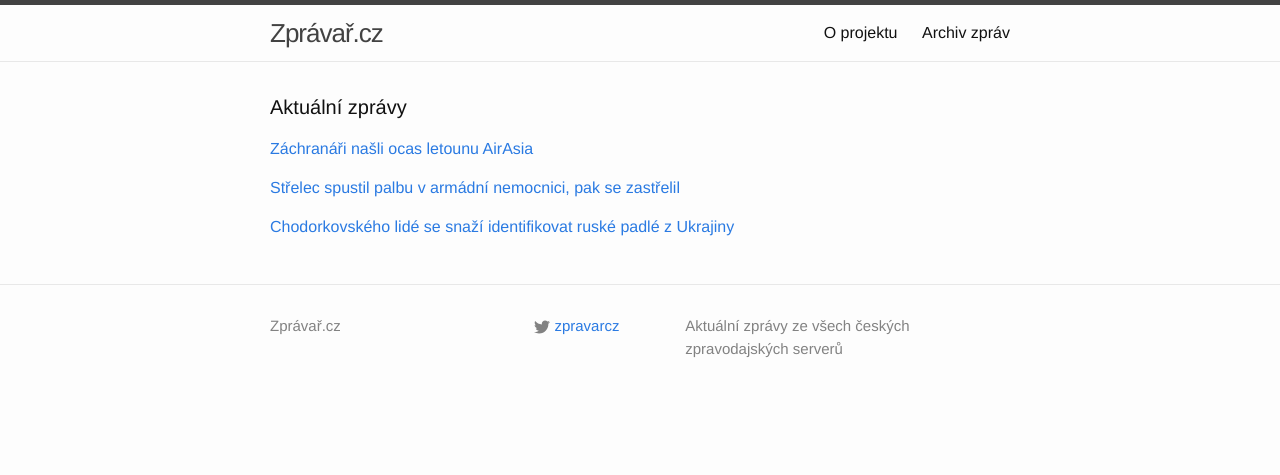
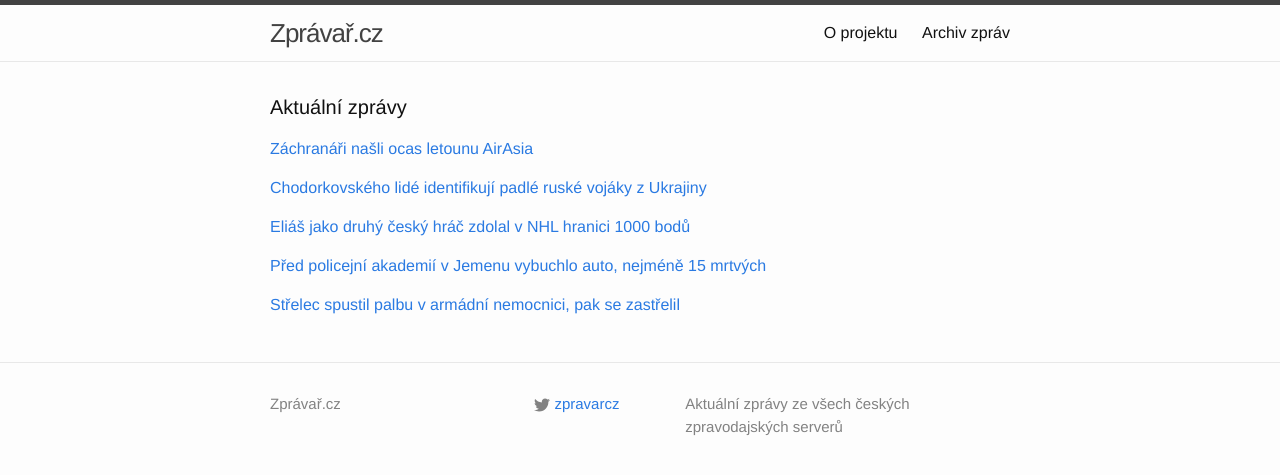
Before and after one commit to adliska/zpravar, a Jekyll site: the page built from index.html, in a window 1280 px wide. Shown: the top 475 px of the page. Built offline with Jekyll 4.4.1, drawn with Linux system fonts in a browser that asks for light colours.

Commit message:
zpravar news update

```diff
--- a/index.html
+++ b/index.html
@@ -8,23 +8,40 @@ layout: default
 <p><a href="javascript:;" onclick="toggle_visibility('zpravy0')">Záchranáři našli ocas letounu AirAsia</a></p>
 <div id="zpravy0" style="display:none">
 <ul>
+<li><a href=http://zpravy.e15.cz/zahranicni/udalosti/zachranari-nasli-ocas-letounu-airasia-1150638>Záchranáři našli ocas letounu AirAsia - zpravy.e15.cz</a></li>
 <li><a href=http://www.tyden.cz/rubriky/zahranici/asie-a-oceanie/zachranari-nasli-ocas-letounu-airasia_329296.html>Záchranáři našli ocas letounu AirAsia - www.tyden.cz</a></li>
 <li><a href=http://zpravy.aktualne.cz/zahranici/prulom-zachranari-nasli-v-oceanu-ocas-letounu-airasia/r~f8c69c48962f11e4aff10025900fea04/>Průlom: Pátrací týmy našly v oceánu ocas letounu AirAsia - zpravy.aktualne.cz</a></li>
 <li><a href=http://zpravy.idnes.cz/nalez-ocasni-casti-airbusu-airasia-dt1-/zahranicni.aspx?c=A150107_063753_zahranicni_wlk>Našli jsme ocas airbusu, oznámili indonéští pátrači - zpravy.idnes.cz</a></li>
 <li><a href=http://www.ceskenoviny.cz/zpravy/zpravy/zachranari-nasli-ocas-letounu-airasia/1165758>Záchranáři našli ocas letounu AirAsia - www.ceskenoviny.cz</a></li>
 </ul>
-</div><p><a href="javascript:;" onclick="toggle_visibility('zpravy1')">Střelec spustil palbu v armádní nemocnici, pak se zastřelil</a></p>
+</div><p><a href="javascript:;" onclick="toggle_visibility('zpravy1')">Chodorkovského lidé identifikují padlé ruské vojáky z Ukrajiny</a></p>
 <div id="zpravy1" style="display:none">
+<ul>
+<li><a href=http://zpravy.idnes.cz/chodorkovskij-identifikace-obeti-ukrajina-rusko-fb1-/zahranicni.aspx?c=A150107_070025_zahranicni_wlk>Chodorkovského lidé identifikují padlé ruské vojáky z Ukrajiny - zpravy.idnes.cz</a></li>
+<li><a href=http://zpravy.e15.cz/zahranicni/udalosti/chodorkovskeho-lide-se-snazi-identifikovat-ruske-padle-z-ukrajiny-1150635>Chodorkovského lidé se snaží identifikovat ruské padlé z Ukrajiny - zpravy.e15.cz</a></li>
+<li><a href=http://www.novinky.cz/zahranicni/evropa/358027-chodorkovskeho-lide-se-snazi-identifikovat-ruske-padle-z-ukrajiny.html>Chodorkovského lidé se snaží identifikovat ruské padlé z Ukrajiny  - www.novinky.cz</a></li>
+<li><a href=http://www.ceskenoviny.cz/zpravy/zpravy/chodorkovskeho-lide-se-snazi-identifikovat-ruske-padle-z-ukrajiny/1165738>Chodorkovského lidé se snaží identifikovat ruské padlé z Ukrajiny - www.ceskenoviny.cz</a></li>
+</ul>
+</div><p><a href="javascript:;" onclick="toggle_visibility('zpravy2')">Eliáš jako druhý český hráč zdolal v NHL hranici 1000 bodů</a></p>
+<div id="zpravy2" style="display:none">
+<ul>
+<li><a href=http://www.denik.cz/hokej/elias-jako-druhy-cesky-hrac-zdolal-v-nhl-hranici-1000-bodu-20150107.html>Eliáš jako druhý český hráč zdolal v NHL hranici 1000 bodů - www.denik.cz</a></li>
+<li><a href=http://hokej.idnes.cz/elias-reziroval-vyhru-new-jersey-dq7-/nhl.aspx?c=A150107_070046_nhl_Mkr>Eliáš režíroval výhru New Jersey a získal tisící bod kariéry v NHL - hokej.idnes.cz</a></li>
+<li><a href=http://sport.aktualne.cz/magicky-eliasuv-vecer-zaril-a-pokoril-hranici-1000-bodu/r~c163d926962c11e4ba57002590604f2e/>Magický Eliášův večer! Zářil a pokořil hranicí 1000 bodů - sport.aktualne.cz</a></li>
+<li><a href=http://www.sportovninoviny.cz/zpravy/elias-jako-druhy-cesky-hrac-zdolal-v-nhl-hranici-1000-bodu/1165755>Eliáš jako druhý český hráč zdolal v NHL hranici 1000 bodů - www.sportovninoviny.cz</a></li>
+</ul>
+</div><p><a href="javascript:;" onclick="toggle_visibility('zpravy3')">Před policejní akademií v Jemenu vybuchlo auto, nejméně 15 mrtvých</a></p>
+<div id="zpravy3" style="display:none">
+<ul>
+<li><a href=http://zpravy.idnes.cz/pred-policejni-akademii-v-jemenu-vybuchlo-auto-fq7-/zahranicni.aspx?c=A150107_072413_zahranicni_wlk>Před policejní akademií v Jemenu vybuchlo auto, nejméně 15 mrtvých - zpravy.idnes.cz</a></li>
+<li><a href=http://zpravy.aktualne.cz/zahranici/pri-vybuchu-pred-akademii-v-jemenu-zahynuly-desitky-lidi/r~117961ba962d11e490f70025900fea04/>Při výbuchu před akademií v Jemenu zahynuly desítky lidí - zpravy.aktualne.cz</a></li>
+<li><a href=http://www.ceskenoviny.cz/zpravy/zpravy/vybuch-v-jemenu-si-zrejme-vyzadal-desitky-obeti/1165754>Výbuch v Jemenu si zřejmě vyžádal desítky obětí - www.ceskenoviny.cz</a></li>
+</ul>
+</div><p><a href="javascript:;" onclick="toggle_visibility('zpravy4')">Střelec spustil palbu v armádní nemocnici, pak se zastřelil</a></p>
+<div id="zpravy4" style="display:none">
 <ul>
 <li><a href=http://zpravy.aktualne.cz/zahranici/strelec-spustil-palbu-v-armadni-nemocnici-pak-se-zastrelil/r~0f87d980962e11e49f60002590604f2e/>Střelec spustil palbu v armádní nemocnici, pak se zastřelil - zpravy.aktualne.cz</a></li>
 <li><a href=http://www.novinky.cz/zahranicni/amerika/358026-strelec-spustil-palbu-v-armadni-nemocnici-pak-se-zabil.html>Střelec spustil palbu v armádní nemocnici, pak se zabil  - www.novinky.cz</a></li>
 <li><a href=http://www.ceskenoviny.cz/zpravy/zpravy/strelec-spustil-palbu-v-armadni-nemocnici-pak-se-zabil/1165741>Střelec spustil palbu v armádní nemocnici, pak se zabil - www.ceskenoviny.cz</a></li>
 </ul>
-</div><p><a href="javascript:;" onclick="toggle_visibility('zpravy2')">Chodorkovského lidé se snaží identifikovat ruské padlé z Ukrajiny</a></p>
-<div id="zpravy2" style="display:none">
-<ul>
-<li><a href=http://zpravy.e15.cz/zahranicni/udalosti/chodorkovskeho-lide-se-snazi-identifikovat-ruske-padle-z-ukrajiny-1150635>Chodorkovského lidé se snaží identifikovat ruské padlé z Ukrajiny - zpravy.e15.cz</a></li>
-<li><a href=http://www.novinky.cz/zahranicni/evropa/358027-chodorkovskeho-lide-se-snazi-identifikovat-ruske-padle-z-ukrajiny.html>Chodorkovského lidé se snaží identifikovat ruské padlé z Ukrajiny  - www.novinky.cz</a></li>
-<li><a href=http://www.ceskenoviny.cz/zpravy/zpravy/chodorkovskeho-lide-se-snazi-identifikovat-ruske-padle-z-ukrajiny/1165738>Chodorkovského lidé se snaží identifikovat ruské padlé z Ukrajiny - www.ceskenoviny.cz</a></li>
-</ul>
 </div></div>
```
